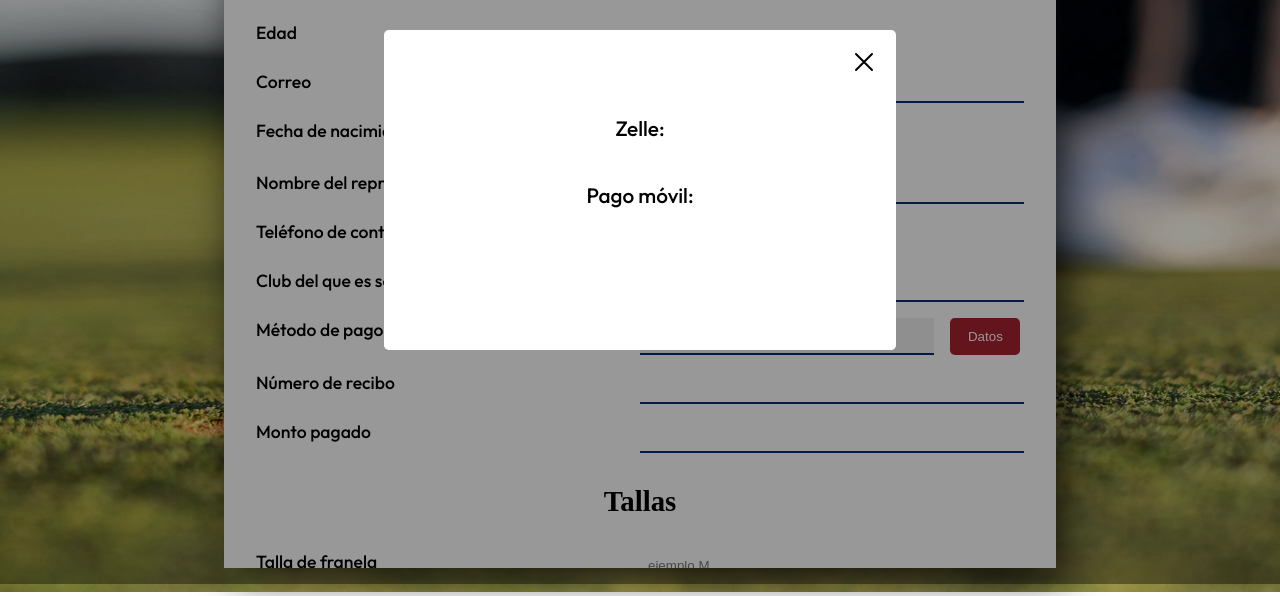
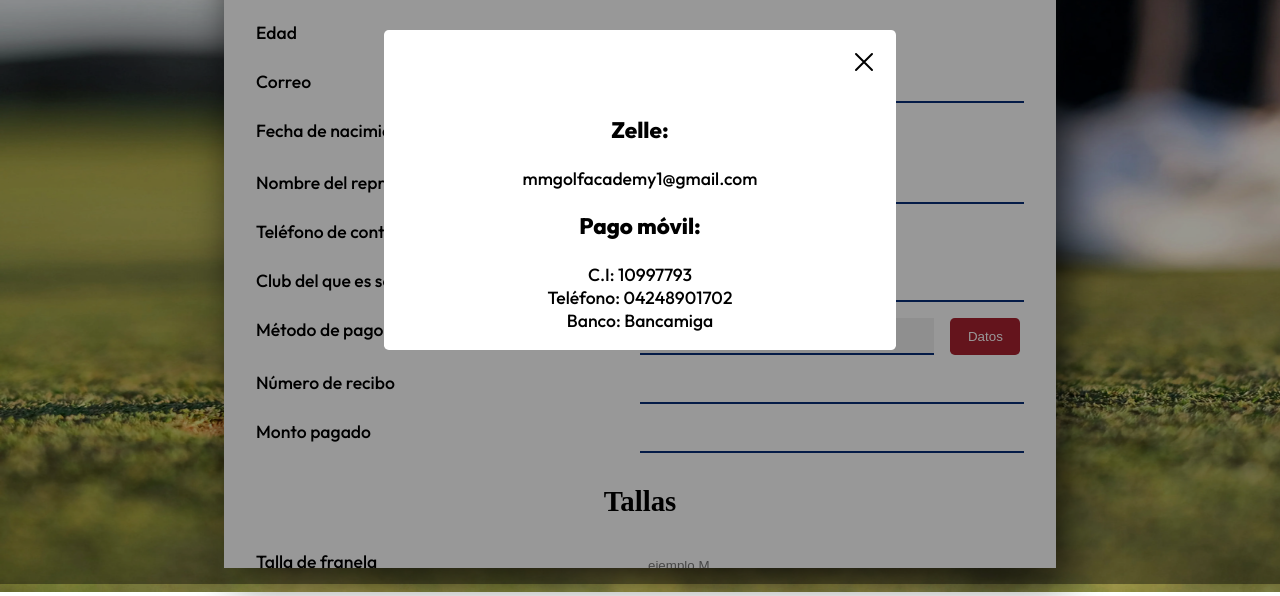
Before and after one commit to Gardeken/Under-Armour-Junior-Tour, a website: page views/Planilla/index.html in a window 1280 px wide. Both pictures are taken after typing "Sample", "Sample", "5", "name@example.com", "2020-01-15", "Sample" into the empty fields and a click on the button "Datos". Shown: the part 216-812 px from the top of the page. Drawn offline with nearby package versions, Linux system fonts and the light colour scheme.

Commit message:
agregando metodos de pago

```diff
--- a/views/Planilla/index.css
+++ b/views/Planilla/index.css
@@ -36,9 +36,14 @@ body {
   align-self: end;
 }
 
+.modal span,
 .modal p {
   align-self: center;
-  font-size: 1.3rem;
+}
+
+.modal p {
+  font-weight: 800;
+  font-size: 1.4rem;
 }
 
 .bg-respaldo {
--- a/views/Planilla/index.html
+++ b/views/Planilla/index.html
@@ -42,7 +42,11 @@
         </svg>
 
         <p>Zelle:</p>
+        <span>mmgolfacademy1@gmail.com</span>
         <p>Pago móvil:</p>
+        <span>C.I: 10997793</span>
+        <span>Teléfono: 04248901702</span>
+        <span>Banco: Bancamiga</span>
       </div>
       <div id="message" class="message"></div>
       <div class="container-bg">
```
